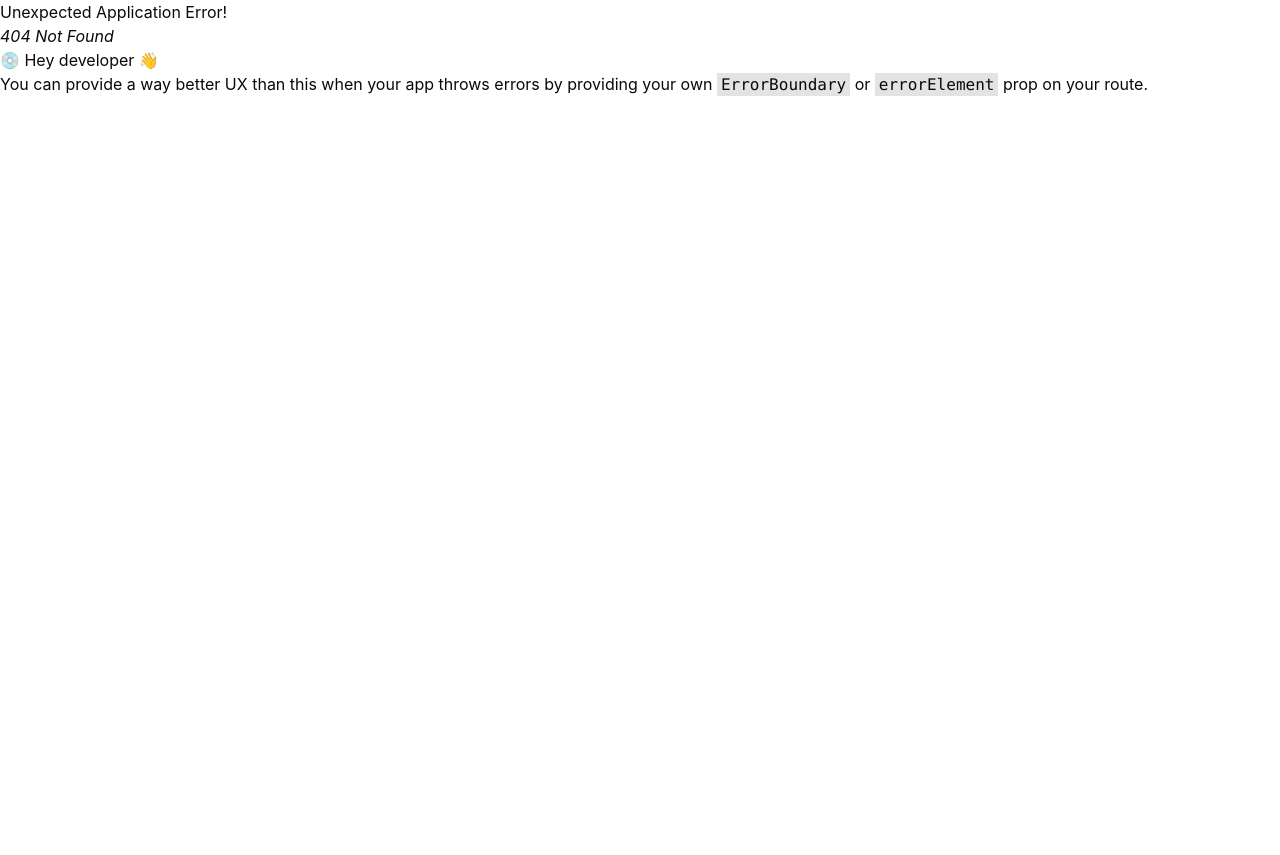
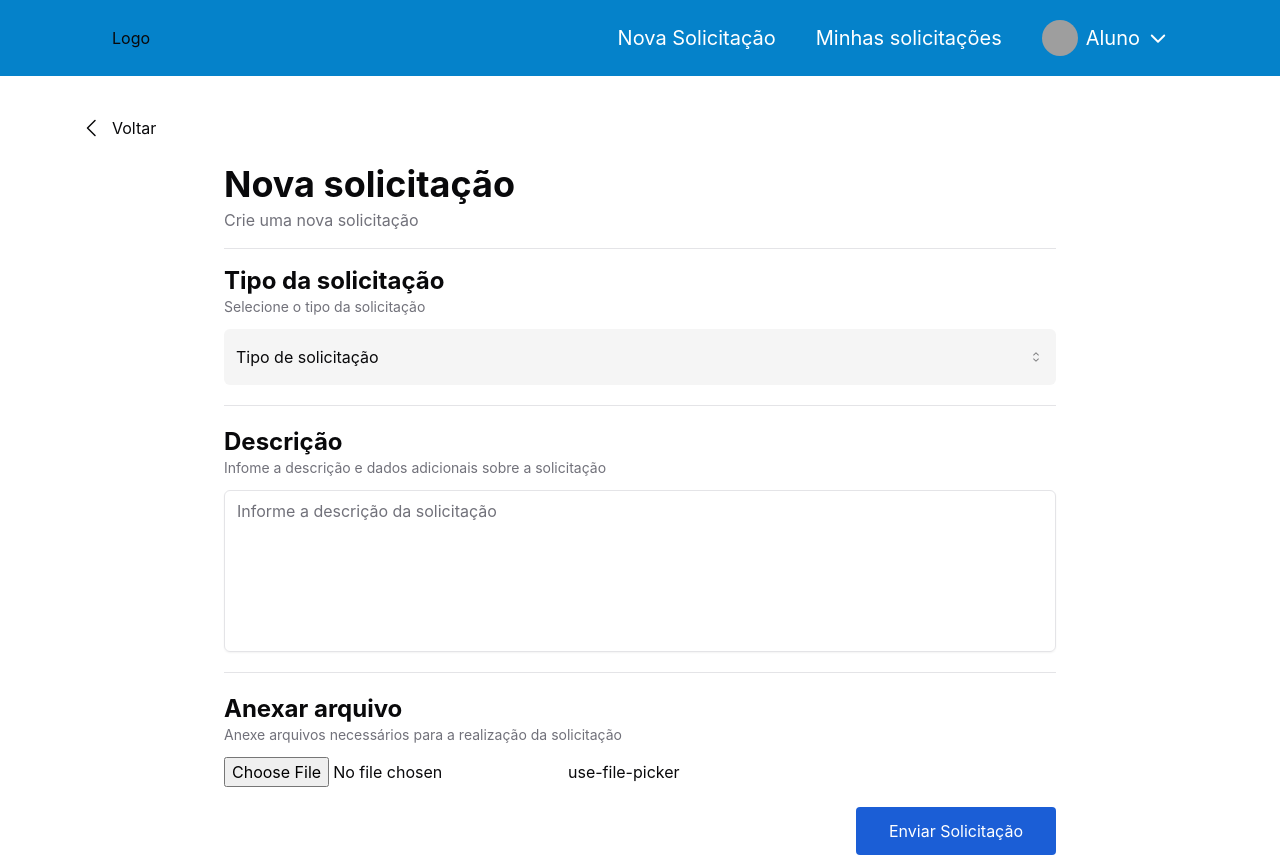
Before and after one commit to RianZenki/Req, a React (Vite) app: page /nova-solicitacao in a window 1280 px wide. Before the commit this address had no page. Before the commit the page ends 800 px from the top, so only its background shows below. Built offline with nearby package versions, Linux system fonts and the light colour scheme; grey boxes are pictures that could not be loaded.

Commit message:
feat: create new request page

```diff
--- a/package.json
+++ b/package.json
@@ -18,6 +18,7 @@
     "@radix-ui/react-icons": "^1.3.0",
     "@radix-ui/react-label": "^2.0.2",
     "@radix-ui/react-select": "^2.0.0",
+    "@radix-ui/react-separator": "^1.0.3",
     "@radix-ui/react-slot": "^1.0.2",
     "@tanstack/react-table": "^8.13.2",
     "axios": "^1.6.7",
--- a/src/components/Header/index.tsx
+++ b/src/components/Header/index.tsx
@@ -21,7 +21,7 @@ export const Header = () => {
                   <ul className="flex itesm-center gap-10">
                      <li className="list-none flex items-center text-white">
                         <NavLink
-                           to="/solicitacao"
+                           to="/nova-solicitacao"
                            className="flex items-center gap-1 py-6 text-xl text-white no-underline hover:underline"
                         >
                            Nova Solicitação
--- /dev/null
+++ b/src/components/NavBar/index.tsx
@@ -0,0 +1,15 @@
+import { CaretLeft } from "phosphor-react"
+import { useNavigate } from "react-router-dom"
+
+export const NavBar = () => {
+   const navigate = useNavigate()
+
+   return (
+      <div className="w-full">
+         <button onClick={() => navigate(-1)} className="flex gap-2 items-center justify-center text-base">
+            <CaretLeft size={24} />
+            Voltar
+         </button>
+      </div>
+   )
+}
--- /dev/null
+++ b/src/components/ui/separator.tsx
@@ -0,0 +1,29 @@
+import * as React from "react"
+import * as SeparatorPrimitive from "@radix-ui/react-separator"
+
+import { cn } from "@/lib/utils"
+
+const Separator = React.forwardRef<
+  React.ElementRef<typeof SeparatorPrimitive.Root>,
+  React.ComponentPropsWithoutRef<typeof SeparatorPrimitive.Root>
+>(
+  (
+    { className, orientation = "horizontal", decorative = true, ...props },
+    ref
+  ) => (
+    <SeparatorPrimitive.Root
+      ref={ref}
+      decorative={decorative}
+      orientation={orientation}
+      className={cn(
+        "shrink-0 bg-border",
+        orientation === "horizontal" ? "h-[1px] w-full" : "h-full w-[1px]",
+        className
+      )}
+      {...props}
+    />
+  )
+)
+Separator.displayName = SeparatorPrimitive.Root.displayName
+
+export { Separator }
--- /dev/null
+++ b/src/components/ui/textarea.tsx
@@ -0,0 +1,24 @@
+import * as React from "react"
+
+import { cn } from "@/lib/utils"
+
+export interface TextareaProps
+  extends React.TextareaHTMLAttributes<HTMLTextAreaElement> {}
+
+const Textarea = React.forwardRef<HTMLTextAreaElement, TextareaProps>(
+  ({ className, ...props }, ref) => {
+    return (
+      <textarea
+        className={cn(
+          "flex min-h-[60px] w-full rounded-md border border-input bg-transparent px-3 py-2 text-sm shadow-sm placeholder:text-muted-foreground focus-visible:outline-none focus-visible:ring-1 focus-visible:ring-ring disabled:cursor-not-allowed disabled:opacity-50",
+          className
+        )}
+        ref={ref}
+        {...props}
+      />
+    )
+  }
+)
+Textarea.displayName = "Textarea"
+
+export { Textarea }
--- a/src/routes/index.tsx
+++ b/src/routes/index.tsx
@@ -1,6 +1,7 @@
 import { Header } from "@/components/Header";
 import { Home } from "@/screens/Home";
 import { Login } from "@/screens/Login";
+import { NewRequest } from "@/screens/NewRequest";
 import { Register } from "@/screens/Register";
 import { createBrowserRouter } from "react-router-dom";
 
@@ -19,6 +20,10 @@ export const router = createBrowserRouter([
          {
             path: "/home",
             element: <Home />
+         },
+         {
+            path: "/nova-solicitacao",
+            element: <NewRequest />
          }
       ]
    }
--- a/src/screens/Home/index.tsx
+++ b/src/screens/Home/index.tsx
@@ -17,12 +17,14 @@ import { DropdownMenuCheckboxItemProps } from "@radix-ui/react-dropdown-menu";
 import { ChevronDownIcon } from "@radix-ui/react-icons";
 import { Plus } from "phosphor-react";
 import { useState } from "react";
+import { useNavigate } from "react-router-dom";
 
 export const Home = () => {
    type Checked = DropdownMenuCheckboxItemProps["checked"]
 
   const [showStatusBar, setShowStatusBar] = useState<Checked>(true)
   const [showActivityBar, setShowActivityBar] = useState<Checked>(false)
+  const navigate = useNavigate()
 
    return (
       <div className="w-full max-w-[1600px] px-20 mx-auto mt-10">
@@ -33,7 +35,7 @@ export const Home = () => {
                   Aqui estão suas solicitações
                </p>
             </div>
-            <button className="w-[200px] h-12 px-5 py-4 rounded bg-brandColor-700 text-white transition hover:bg-[#2672f9] flex items-center gap-2">
+            <button onClick={() => navigate("/nova-solicitacao")} className="w-[200px] h-12 px-5 py-4 rounded bg-brandColor-700 text-white transition hover:bg-[#2672f9] flex items-center gap-2">
                <Plus size={24} color={"#FFF"} />
                Nova solicitação
             </button>
--- /dev/null
+++ b/src/screens/NewRequest/index.tsx
@@ -0,0 +1,60 @@
+import { NavBar } from "@/components/NavBar"
+import { Select, SelectContent, SelectGroup, SelectItem, SelectLabel, SelectTrigger, SelectValue } from "@/components/ui/select"
+import { Separator } from "@/components/ui/separator"
+import { Textarea } from "@/components/ui/textarea"
+import { requestTypes } from "@/utils/request-types"
+
+export const NewRequest = () => {
+   return (
+      <div className="w-full max-w-[1600px] px-20 mx-auto mt-10 flex flex-col gap-6">
+         <NavBar />
+         <div className="px-36 flex flex-col gap-4">
+            <div>
+               <h2 className="text-4xl font-bold mb-1">Nova solicitação</h2>
+               <p className="text-muted-foreground">Crie uma nova solicitação</p>
+            </div>
+
+            <Separator />
+
+            <form className="flex flex-col gap-5">
+               <section>
+                  <label htmlFor="request-type" className="inline-block font-bold text-2xl">Tipo da solicitação</label>
+                  <p className="text-muted-foreground text-sm mb-3">Selecione o tipo da solicitação</p>
+                     <Select>
+                        <SelectTrigger id="request-type" className="w-full h-14 text-base border-none shadow-none  bg-[#f5f5f5] focus:outline focus:outline-brandColor-700 focus-within:outline-1">
+                           <SelectValue placeholder="Tipo de solicitação" />
+                        </SelectTrigger>
+                        <SelectContent>
+                           <SelectGroup>
+                              <SelectLabel>Tipo de solicitação</SelectLabel>
+                                 {requestTypes.map(type => (
+                                    <SelectItem value={type}>{type}</SelectItem>
+                                    ))}
+                           </SelectGroup>
+                        </SelectContent>
+                     </Select>
+               </section>
+
+               <Separator />
+
+               <section>
+                  <label htmlFor="description" className="inline-block font-bold text-2xl">Descrição</label>
+                  <p className="text-muted-foreground text-sm mb-3">Infome a descrição e dados adicionais sobre a solicitação</p>
+                  <Textarea id="description" placeholder="Informe a descrição da solicitação" rows={6} className="resize-none text-base focus-visible:ring-brandColor-700" />
+               </section>
+
+               <Separator />
+
+               <section>
+                  <label htmlFor="" className="inline-block font-bold text-2xl">Anexar arquivo</label>
+                  <p className="text-muted-foreground text-sm mb-3">Anexe arquivos necessários para a realização da solicitação</p>
+                  <input type="file" name="" id="" />
+                  use-file-picker
+               </section>
+
+               <button className="w-[200px] h-12 px-5 py-4 rounded bg-brandColor-700 text-white transition hover:bg-[#2672f9] flex items-center justify-center self-end">Enviar Solicitação</button>
+            </form>
+         </div>
+      </div>
+   )
+}
```
Also changed, not shown: 1 other file (tests, documents, lock files or other folders).
